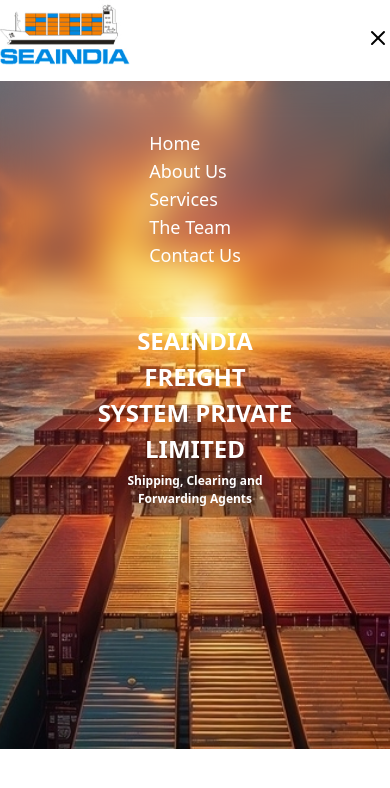
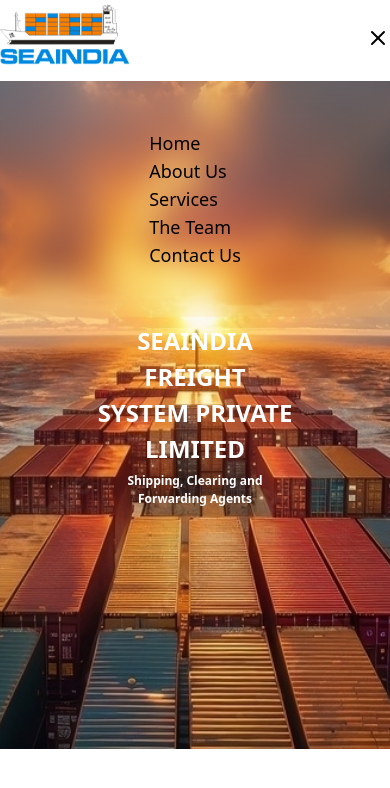
Before and after one commit to yugandhar0609/seaIndia, a React (Vite) app: page / in a window 390 px wide. Both pictures are taken after a click on the button 378 px from the left and 37 px from the top of the page. Shown: the top 788 px of the page. Built offline with nearby package versions, Linux system fonts and the light colour scheme.

Commit message:
text changed

```diff
--- a/src/Components/Nav.jsx
+++ b/src/Components/Nav.jsx
@@ -74,7 +74,7 @@ const Nav = () => {
           </div>
 
           {mobileDrawerOpen && (
-            <div className=" fixed right-0 z-20 text-lg text-white backdrop-blur-lg w-full  p-12 flex flex-col justify-center items-center  lg:hidden">
+            <div className=" fixed right-0 z-20 text-lg text-black backdrop-blur-lg w-full  p-12 flex flex-col justify-center items-center  lg:hidden">
               <ul onClick={closeNavbar}>
                 <li text-black hover:text-orange-500>
                   <Link to="/home">Home</Link>
```
